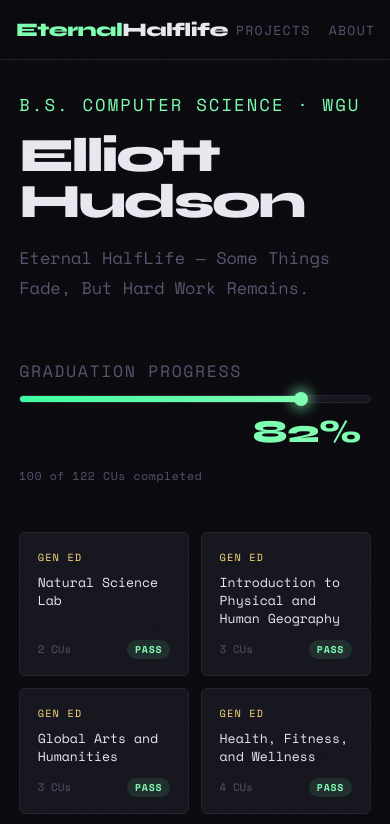
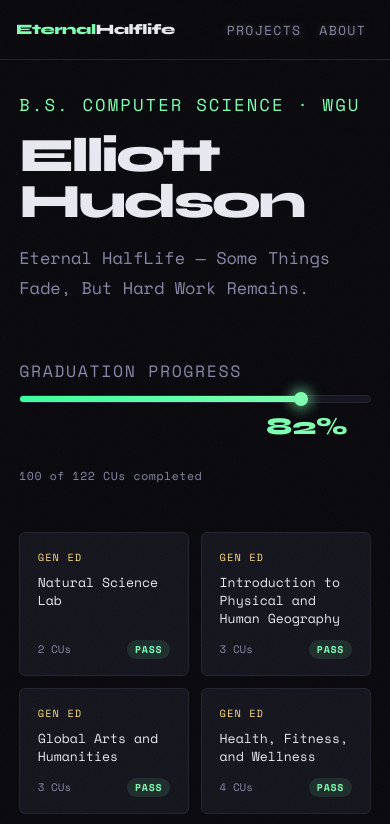
Before and after one commit to elliottph2772/eternalhalflife, a React (Vite) app: page / in a window 390 px wide. Shown: the top 824 px of the page. Built offline with nearby package versions, Linux system fonts and the light colour scheme.

Commit message:
nav bar changes

```diff
--- a/src/App.css
+++ b/src/App.css
@@ -9,7 +9,7 @@
   --accent:   #7fffb2;
   --accent2:  #5b8fff;
   --text:     #e8e8f0;
-  --muted:    #55556e;
+  --muted:    #8888a8;
   --fhead:    'Syne', sans-serif;
   --fmono:    'Space Mono', monospace;
   --r:        6px;
@@ -73,9 +73,10 @@ nav {
   cursor: pointer;
   padding: 6px 14px;
   border-radius: var(--r);
-  transition: color 0.15s, background 0.15s;
+  text-shadow: 0 0 10px rgba(255,255,255,0.25);
+  transition: color 0.15s, background 0.15s, transform 0.15s;
 }
-.nav-btn:hover  { color: var(--text); background: rgba(255,255,255,0.04); }
+.nav-btn:hover  { color: var(--accent); background: none; }
 .nav-btn.active { color: var(--accent); background: rgba(127,255,178,0.07); }
 
 /* ── MAIN ────────────────────────────────────────────────────────────────────── */
@@ -425,8 +426,9 @@ main {
 
   /* nav — tighten spacing so About is always visible */
   nav { padding: 0 1rem; }
-  .nav-logo { font-size: 1.2rem; }
+  .nav-logo { font-size: 0.9rem; }
   .nav-btn { padding: 6px 8px; font-size: 0.82rem; }
+  .progress-pct-follow { font-size: 1.5rem; }
 
   /* course cards — 2 per row */
   .courses-grid {
```
